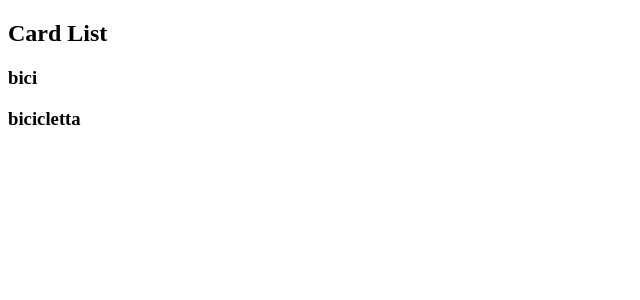
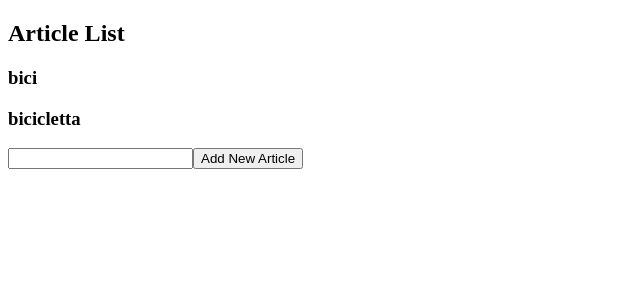
Before and after one commit to Campocruz/react-form, a React (Vite) app: page / in a window 1280 px wide. Shown: the top 300 px of the page, without its empty margins (0-640 px from the left). Built offline with nearby package versions, Linux system fonts and the light colour scheme.

Commit message:
fix input tag and add a button

```diff
--- a/src/components/app_components/AppMain.jsx
+++ b/src/components/app_components/AppMain.jsx
@@ -1,3 +1,4 @@
+import { useState } from "react";
 export default function AppMain() {
 
   const articleList = [
@@ -11,12 +12,19 @@ export default function AppMain() {
     },
   ];
 
+  const [article, setArticle] = useState(articleList)
+  const [newArticle, setNewArticle] = useState('')
 
+  function handleSubmit(e) {
+    e.preventDefault()
+    setArticle([newArticle, ...article])
+    setNewArticle('')
+  }
 
   return (
     <>
       <div className="container">
-        <h2>Card List</h2>
+        <h2>Article List</h2>
         {
           articleList.map((article) => (
             <div key={article.id} className="card">
@@ -25,6 +33,10 @@ export default function AppMain() {
               </div>
             </div>))
         }
+        <form onSubmit={handleSubmit}>
+          <input type="text" value={newArticle} onChange={e => setNewArticle(e.target.value)} />
+          <button>Add New Article</button>
+        </form>
       </div>
     </>
   )
```
